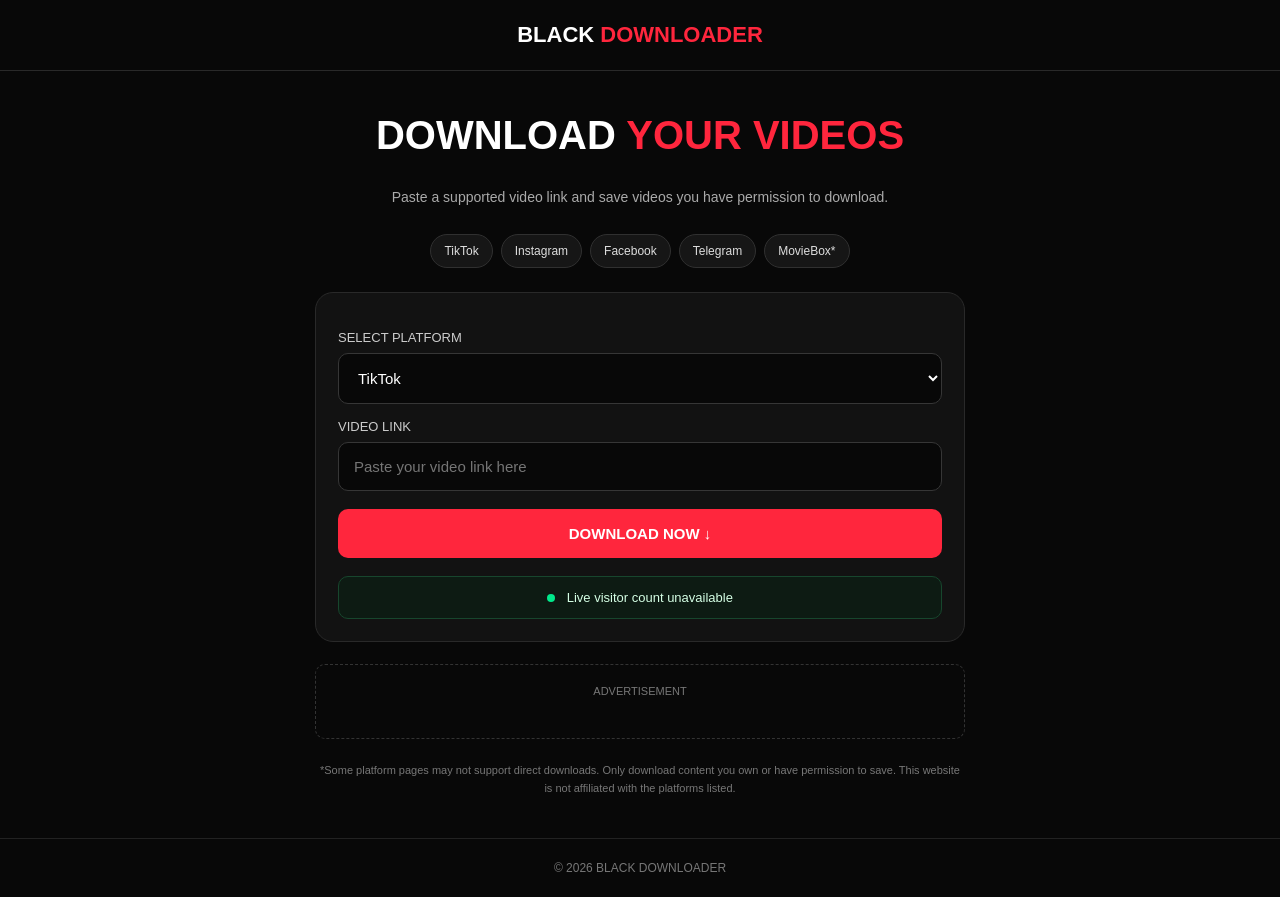
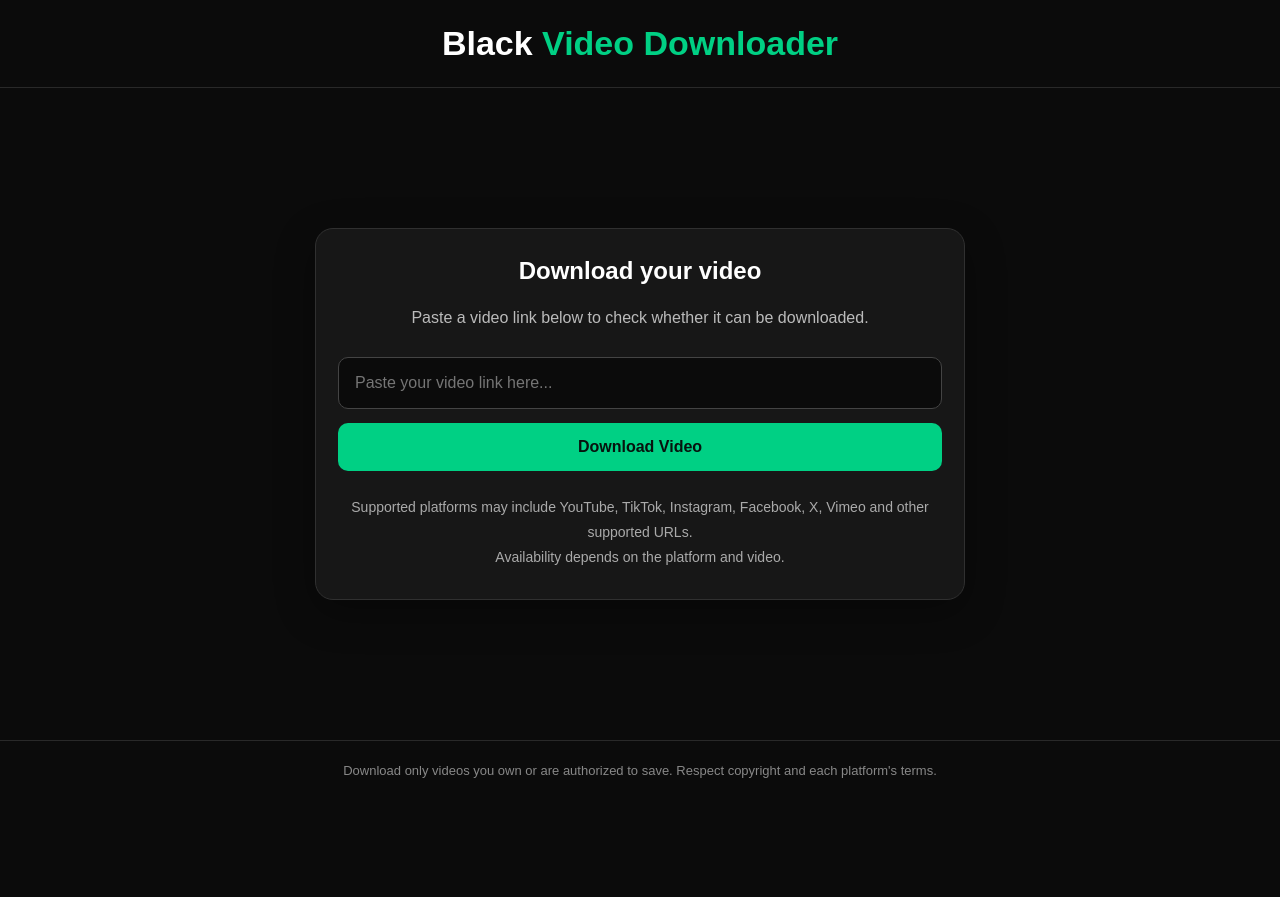
Before and after one commit to JUSTINOMEGA/black-downloader-, a Flask app: page / in a window 1280 px wide. After the commit the page ends 778 px from the top, so only its background shows below. Run offline with Flask 3, Linux system fonts and the light colour scheme.

Commit message:
Update index.html

```diff
--- a/templates/index.html
+++ b/templates/index.html
@@ -3,254 +3,231 @@
 <html lang="en">
 <head>
     <meta charset="UTF-8">
-<meta name="viewport" content="width=device-width, initial-scale=1">
-<meta name="theme-color" content="#080808">
-<meta name="description" content="BLACK DOWNLOADER - download supported videos you have permission to save.">
-<title>BLACK DOWNLOADER</title>
-
-<!-- Adsterra Popunder -->
-<script data-cfasync="false" src="https://accountut.com/1/87e172de6eacde98194e479419b0040d"></script>
+    <meta name="viewport" content="width=device-width, initial-scale=1.0">
+    <meta name="description" content="Black Video Downloader helps you download videos from supported platforms when downloading is permitted.">
+    <title>Black Video Downloader</title>
 
     <style>
-*{box-sizing:border-box}
-body{margin:0;background:#080808;color:#fff;font-family:Arial,sans-serif}
-header{padding:22px 12px;text-align:center;border-bottom:1px solid #292929;font-size:22px;font-weight:bold}
-header span,h1 span{color:#ff263d}
-main{width:92%;max-width:650px;margin:40px auto}
-h1{text-align:center;font-size:clamp(28px,5vw,40px);line-height:1.2}
-.subtitle{text-align:center;color:#aaa;font-size:14px;line-height:1.7}
-.platforms{display:flex;justify-content:center;flex-wrap:wrap;gap:8px;margin:24px 0}
-.platforms span{padding:9px 13px;background:#161616;border:1px solid #303030;border-radius:24px;font-size:12px;color:#ddd}
-.panel{padding:22px;background:#121212;border:1px solid #292929;border-radius:18px}
-label{display:block;margin:15px 0 8px;font-size:13px;color:#ccc}
-input,select{width:100%;padding:15px;background:#080808;color:white;border:1px solid #363636;border-radius:10px;font-size:15px}
-input:focus,select:focus{outline:2px solid #ff263d}
-button{width:100%;padding:16px;margin-top:18px;background:#ff263d;color:white;border:0;border-radius:10px;font-size:15px;font-weight:bold;cursor:pointer}
-button:disabled{opacity:.6;cursor:wait}
-#progressArea{display:none;margin-top:24px}
-.progress-top{display:flex;justify-content:space-between;gap:10px;font-size:12px;color:#ddd;margin-bottom:10px}
-.track{height:12px;background:#2b2b2b;border-radius:20px;overflow:hidden}
-#progressBar{height:100%;width:0;background:linear-gradient(90deg,#ff263d,#ff8500);border-radius:20px}
-#progressBar.indeterminate{width:35%;animation:slide 1.3s infinite ease-in-out}
-@keyframes slide{0%{transform:translateX(-110%)}100%{transform:translateX(320%)}}
-.timer{text-align:center;margin-top:12px;color:#ffb15c;font-size:13px}
-#msg{text-align:center;font-size:13px;line-height:1.7;overflow-wrap:anywhere;margin-top:16px}
-.live-users{margin-top:18px;padding:13px;background:#0d1b13;border:1px solid #17462d;border-radius:10px;text-align:center;color:#d5ffe5;font-size:13px}
-.live-dot{display:inline-block;width:8px;height:8px;background:#00e98b;border-radius:50%;margin-right:8px}
-.ad{min-height:75px;margin:22px auto;padding:20px;border:1px dashed #333;border-radius:10px;text-align:center;color:#777;font-size:11px}
-.note{text-align:center;color:#777;font-size:11px;line-height:1.7;margin:22px auto}
-footer{text-align:center;color:#777;border-top:1px solid #222;padding:22px;font-size:12px}
-@media(max-width:480px){main{margin:28px auto}.panel{padding:16px}header{font-size:19px}}
+        * {
+            box-sizing: border-box;
+        }
+
+        body {
+            margin: 0;
+            min-height: 100vh;
+            font-family: Arial, sans-serif;
+            background: #0b0b0b;
+            color: #fff;
+            display: flex;
+            flex-direction: column;
+        }
+
+        header {
+            text-align: center;
+            padding: 24px 16px;
+            border-bottom: 1px solid #292929;
+        }
+
+        header h1 {
+            margin: 0;
+            font-size: clamp(24px, 5vw, 34px);
+        }
+
+        header span {
+            color: #00d084;
+        }
+
+        main {
+            width: min(92%, 650px);
+            margin: auto;
+            padding: 45px 0;
+            text-align: center;
+        }
+
+        .panel {
+            background: #171717;
+            border: 1px solid #303030;
+            border-radius: 18px;
+            padding: 28px 22px;
+            box-shadow: 0 12px 40px #0005;
+        }
+
+        h2 {
+            margin-top: 0;
+        }
+
+        .description {
+            color: #bbb;
+            line-height: 1.6;
+        }
+
+        form {
+            margin-top: 26px;
+        }
+
+        input {
+            width: 100%;
+            padding: 16px;
+            border: 1px solid #444;
+            border-radius: 10px;
+            background: #0b0b0b;
+            color: #fff;
+            font-size: 16px;
+            outline: none;
+        }
+
+        input:focus {
+            border-color: #00d084;
+        }
+
+        button {
+            width: 100%;
+            margin-top: 14px;
+            padding: 15px;
+            background: #00d084;
+            color: #07130e;
+            font-weight: bold;
+            font-size: 16px;
+            border: none;
+            border-radius: 10px;
+            cursor: pointer;
+        }
+
+        button:hover {
+            background: #00b875;
+        }
+
+        button:disabled {
+            opacity: .6;
+            cursor: wait;
+        }
+
+        #status {
+            margin-top: 18px;
+            line-height: 1.5;
+            overflow-wrap: anywhere;
+        }
+
+        .supported {
+            margin-top: 24px;
+            color: #aaa;
+            font-size: 14px;
+            line-height: 1.8;
+        }
+
+        footer {
+            text-align: center;
+            color: #888;
+            padding: 22px 12px;
+            font-size: 13px;
+            border-top: 1px solid #292929;
+        }
+
+        footer a {
+            color: #00d084;
+        }
     </style>
 </head>
+
 <body>
-<header>BLACK <span>DOWNLOADER</span></header>
+    <header>
+        <h1>Black <span>Video Downloader</span></h1>
+    </header>
 
     <main>
-<h1>DOWNLOAD <span>YOUR VIDEOS</span></h1>
-<p class="subtitle">Paste a supported video link and save videos you have permission to download.</p>
+        <section class="panel">
+            <h2>Download your video</h2>
 
-<div class="platforms">
-<span>TikTok</span>
-<span>Instagram</span>
-<span>Facebook</span>
-<span>Telegram</span>
-<span>MovieBox*</span>
-</div>
+            <p class="description">
+                Paste a video link below to check whether it can be downloaded.
+            </p>
 
-<section class="panel">
-<form id="downloadForm">
-<label for="platform">SELECT PLATFORM</label>
-<select id="platform" name="platform">
-<option value="TikTok">TikTok</option>
-<option value="Instagram">Instagram</option>
-<option value="Facebook">Facebook</option>
-<option value="Telegram">Telegram</option>
-<option value="MovieBox">MovieBox</option>
-<option value="Direct">Direct video link</option>
-</select>
+            <form id="download-form">
+                <input
+                    id="video-url"
+                    type="url"
+                    placeholder="Paste your video link here..."
+                    aria-label="Video URL"
+                    autocomplete="url"
+                    required
+                >
 
-<label for="url">VIDEO LINK</label>
-<input id="url" type="url" placeholder="Paste your video link here" autocomplete="url" required>
-
-<button id="btn" type="submit">DOWNLOAD NOW ↓</button>
+                <button id="download-button" type="submit">
+                    Download Video
+                </button>
             </form>
 
-<div id="progressArea" aria-live="polite">
-<div class="progress-top">
-<span id="progressLabel">Preparing download...</span>
-<span id="progressPercent">Working...</span>
-</div>
-<div class="track">
-<div id="progressBar"></div>
-</div>
-<div class="timer">Time elapsed: <strong id="timer">00:00</strong></div>
-</div>
+            <div id="status" role="status" aria-live="polite"></div>
 
-<div id="msg" role="status" aria-live="polite"></div>
-
-<div class="live-users">
-<span class="live-dot"></span>
-<span id="liveUsers">Checking active visitors...</span>
+            <div class="supported">
+                Supported platforms may include YouTube, TikTok,
+                Instagram, Facebook, X, Vimeo and other supported URLs.
+                <br>
+                Availability depends on the platform and video.
             </div>
         </section>
-
-<div class="ad">ADVERTISEMENT</div>
-
-<p class="note">
-*Some platform pages may not support direct downloads.
-Only download content you own or have permission to save.
-This website is not affiliated with the platforms listed.
-</p>
     </main>
 
-<footer>© <span id="year"></span> BLACK DOWNLOADER</footer>
+    <footer>
+        Download only videos you own or are authorized to save.
+        Respect copyright and each platform's terms.
+    </footer>
 
     <script>
-const form = document.getElementById("downloadForm");
-const input = document.getElementById("url");
-const platform = document.getElementById("platform");
-const button = document.getElementById("btn");
-const msg = document.getElementById("msg");
-const area = document.getElementById("progressArea");
-const bar = document.getElementById("progressBar");
-const label = document.getElementById("progressLabel");
-const percent = document.getElementById("progressPercent");
-const timerText = document.getElementById("timer");
+        const form = document.getElementById("download-form");
+        const urlInput = document.getElementById("video-url");
+        const button = document.getElementById("download-button");
+        const statusBox = document.getElementById("status");
 
-document.getElementById("year").textContent = new Date().getFullYear();
-
-let timerInterval = null;
-
-function formatTime(seconds) {
-    const mins = Math.floor(seconds / 60).toString().padStart(2, "0");
-    const secs = (seconds % 60).toString().padStart(2, "0");
-    return `${mins}:${secs}`;
-}
-
-function startProgress() {
-    area.style.display = "block";
-    bar.classList.add("indeterminate");
-    bar.style.width = "35%";
-    label.textContent = "Preparing your video...";
-    percent.textContent = "In progress";
-
-    const startedAt = Date.now();
-    timerText.textContent = "00:00";
-
-    clearInterval(timerInterval);
-    timerInterval = setInterval(() => {
-        timerText.textContent = formatTime(
-            Math.floor((Date.now() - startedAt) / 1000)
-        );
-    }, 1000);
-}
-
-function stopProgress(success) {
-    clearInterval(timerInterval);
-    bar.classList.remove("indeterminate");
-
-    if (success) {
-        bar.style.width = "100%";
-        label.textContent = "Download prepared";
-        percent.textContent = "Complete";
-    } else {
-        bar.style.width = "0%";
-        label.textContent = "Download stopped";
-        percent.textContent = "Failed";
-    }
-}
-
-// Live visitor tracking
-async function updateLiveUsers() {
-    const display = document.getElementById("liveUsers");
-
-    try {
-        let visitorId = localStorage.getItem("blackDownloaderVisitorId");
-
-        if (!visitorId) {
-            visitorId = crypto.randomUUID();
-            localStorage.setItem("blackDownloaderVisitorId", visitorId);
-        }
-
-        const response = await fetch("/api/heartbeat", {
-            method: "POST",
-            headers: {"Content-Type": "application/json"},
-            body: JSON.stringify({visitor_id: visitorId})
-        });
-
-        if (!response.ok) throw new Error("Counter unavailable");
-
-        const data = await response.json();
-
-        display.textContent = data.active_users === null
-            ? "Live visitor count unavailable"
-            : `${data.active_users} active visitor${data.active_users === 1 ? "" : "s"} online`;
-    } catch {
-        display.textContent = "Live visitor count unavailable";
-    }
-}
-
-updateLiveUsers();
-setInterval(updateLiveUsers, 20000);
-
-form.addEventListener("submit", async event => {
+        form.addEventListener("submit", async function (event) {
             event.preventDefault();
 
-    const url = input.value.trim();
+            const url = urlInput.value.trim();
 
-    try {
-        const parsed = new URL(url);
-        if (!["http:", "https:"].includes(parsed.protocol)) {
-            throw new Error("Use a valid HTTP or HTTPS link.");
-        }
-    } catch (error) {
-        msg.textContent = error.message || "Please enter a valid video link.";
+            if (!url) {
+                statusBox.textContent = "Please paste a video link.";
                 return;
             }
 
             button.disabled = true;
-    button.textContent = "PLEASE WAIT...";
-    msg.textContent = "The server is preparing your video. Large videos may take time.";
-    startProgress();
+            button.textContent = "Processing...";
+            statusBox.textContent = "Checking the link and preparing your video...";
 
             try {
                 const response = await fetch("/api/download", {
                     method: "POST",
-            headers: {"Content-Type": "application/json"},
-            body: JSON.stringify({
-                url: url,
-                platform: platform.value
-            })
+                    headers: {
+                        "Content-Type": "application/json"
+                    },
+                    body: JSON.stringify({ url })
                 });
 
-        const type = response.headers.get("content-type") || "";
+                const contentType =
+                    response.headers.get("content-type") || "";
 
-        if (!response.ok) {
-            let errorMessage = "Download failed. Try another supported link.";
+                if (!response.ok || contentType.includes("application/json")) {
+                    let message = "Download failed. Please try again.";
 
-            if (type.includes("application/json")) {
-                const data = await response.json();
-                errorMessage = data.error || errorMessage;
-            }
+                    try {
+                        const result = await response.json();
+                        message = result.error || message;
+                    } catch (_) {}
 
-            throw new Error(errorMessage);
-        }
-
-        if (type.includes("application/json")) {
-            const data = await response.json();
-            throw new Error(data.error || "The server did not return a video.");
+                    throw new Error(message);
                 }
 
                 const blob = await response.blob();
-        if (!blob.size) throw new Error("The downloaded file is empty.");
+                const disposition =
+                    response.headers.get("content-disposition") || "";
 
-        const disposition = response.headers.get("content-disposition") || "";
                 const match = disposition.match(/filename="?([^";]+)"?/i);
-        const filename = match ? match[1] : "black-downloader-video.mp4";
+                const filename = match
+                    ? match[1]
+                    : "downloaded-video.mp4";
 
                 const objectUrl = URL.createObjectURL(blob);
                 const link = document.createElement("a");
+
                 link.href = objectUrl;
                 link.download = filename;
                 document.body.appendChild(link);
@@ -259,20 +236,16 @@ form.addEventListener("submit", async event => {
 
                 setTimeout(() => URL.revokeObjectURL(objectUrl), 60000);
 
-        stopProgress(true);
-        msg.textContent = "Your download is ready. Check your Downloads folder.";
-
+                statusBox.textContent =
+                    "Your video is ready. Check your browser's downloads.";
             } catch (error) {
-        stopProgress(false);
-        msg.textContent = "Error: " + (error.message || "Download failed.");
+                statusBox.textContent =
+                    error.message || "An unexpected error occurred.";
             } finally {
                 button.disabled = false;
-        button.textContent = "DOWNLOAD NOW ↓";
+                button.textContent = "Download Video";
             }
         });
     </script>
-
-<!-- Adsterra Social Bar -->
-<script data-cfasync="false" src="https://bellnewyork.org/14/ec5cf818a8aaeaa6ab2ab10d72065ce4"></script>
 </body>
 </html>
```
Lines whose indentation alone changed are shown as unchanged.
